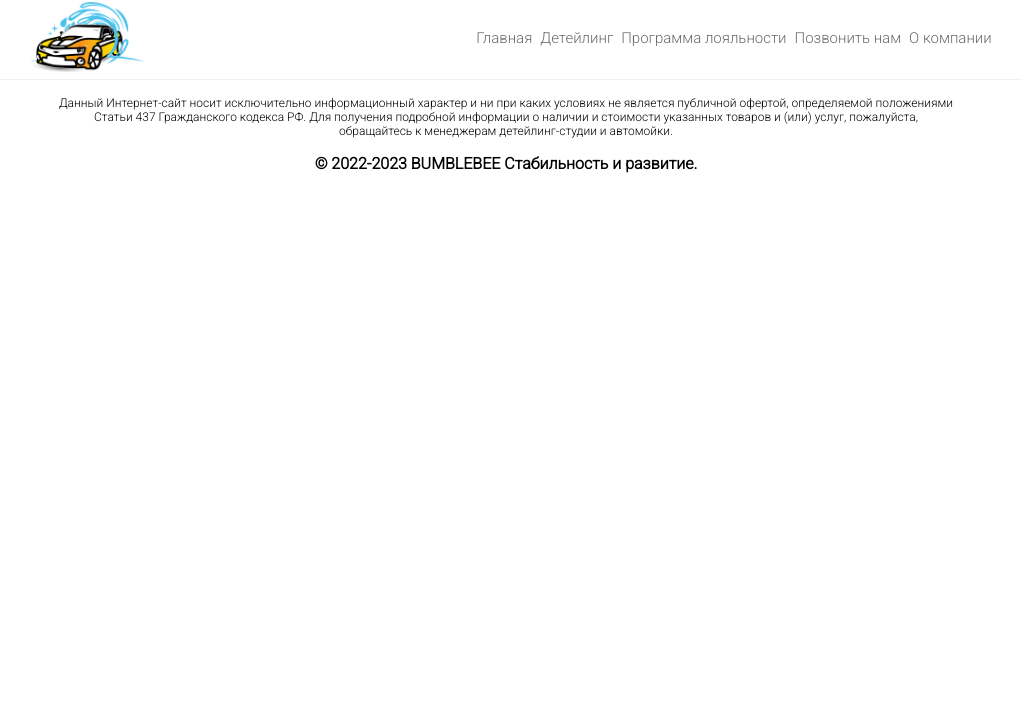
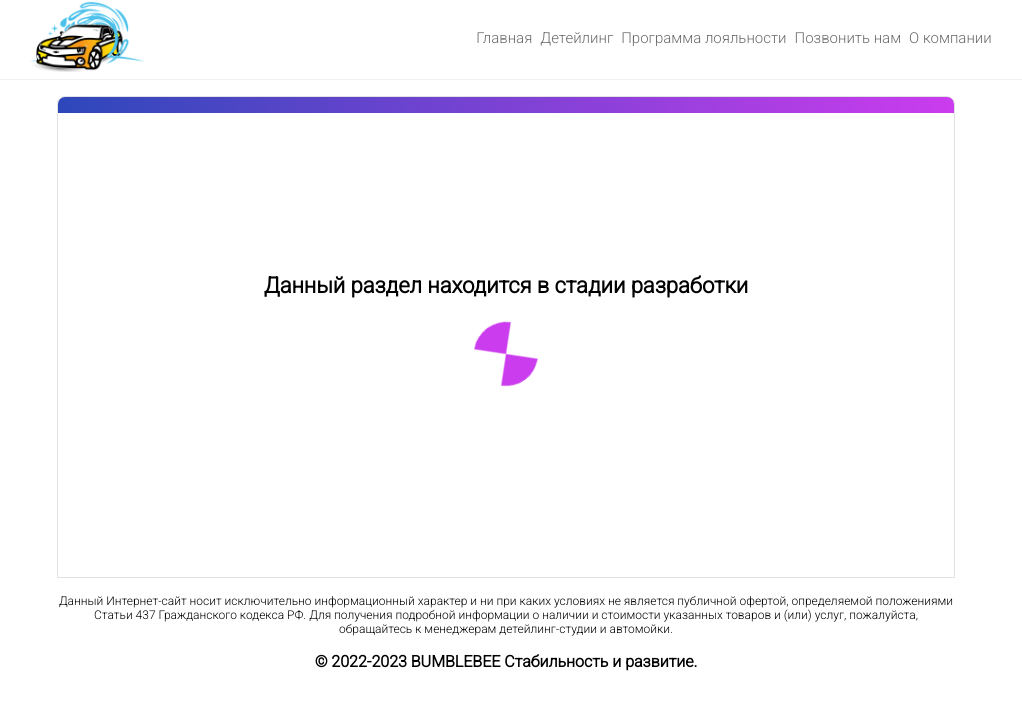
Before and after one commit to KirjenK/car-wash, a React (Create React App) app: page /detailing in a window 1280 px wide. Shown: the top 708 px of the page, without its empty margins (134-1156 px from the left). Built offline with nearby package versions, Linux system fonts and the light colour scheme.

Commit message:
detailing onWork status for user

```diff
--- a/src/App.tsx
+++ b/src/App.tsx
@@ -5,6 +5,7 @@ import MainPage from './components/MainPage/MainPage';
 import LoyalityPage from './components/LoyalityPage/LoyalityPage';
 import Footer from './components/Footer/Footer';
 import AboutCompanyPage from './components/AboutCompanyPage/AboutCompanyPage';
+import Detailing from './components/Detailing/Detailing';
 
 function App():JSX.Element {
   return (
@@ -14,6 +15,7 @@ function App():JSX.Element {
         <Route path="/" element={<MainPage />} />
         <Route path="/loyality" element={<LoyalityPage />} />
         <Route path="/about" element={<AboutCompanyPage />} />
+        <Route path="/detailing" element={<Detailing />} />
       </Routes>
       <Footer />
 
--- a/src/components/AboutCompanyPage/about.module.css
+++ b/src/components/AboutCompanyPage/about.module.css
@@ -90,7 +90,6 @@
     height: 11rem;
   }
   .leftWrapper  {
-    align-items: center;
     padding-top: 0rem;
     align-items: flex-start;
   }
--- /dev/null
+++ b/src/components/Detailing/Detailing.tsx
@@ -0,0 +1,15 @@
+import styles from './detailing.module.css';
+
+export default function Detailing():JSX.Element {
+  return (
+    <div className={styles.wrapper}>
+      <div className={styles.borderTop} />
+      <div className={styles.mainBlock}>
+         Данный раздел находится в стадии разработки
+      </div>
+      <div className={styles.spinnerWrapper}>
+        <div className={styles.spinner} />
+      </div>
+    </div>
+  );
+}
--- /dev/null
+++ b/src/components/Detailing/detailing.module.css
@@ -0,0 +1,77 @@
+.wrapper {
+  width: 56rem;
+  height: 30rem;
+  margin: auto;
+  margin-top: 1rem;
+  border: 1.2px solid #E2E2E2;
+  border-top-left-radius: 8px;
+  border-top-right-radius: 8px;
+}
+
+.wrapper:hover {
+  -webkit-box-shadow: 2px 3px 27px 3px rgba(122, 122, 122, 0.18);
+  -moz-box-shadow: 2px 3px 27px 3px rgba(122, 122, 122, 0.18);
+  box-shadow: 2px 3px 27px 3px rgba(122, 122, 122, 0.18);
+}
+
+.mainBlock {
+  margin-top: 10rem;
+  font-size: 22px;
+  font-weight: 900;
+  text-align: center;
+  margin-left: 1rem;
+  margin-right: 1rem;
+}
+
+.borderTop {
+  height: 1rem;
+  border-top-left-radius: 7px;
+  border-top-right-radius: 7px;
+  background: linear-gradient(86deg, rgba(45,72,186,1) 0%, rgba(203,60,238,1) 100%);
+  border-image-slice: 1;
+}
+
+.spinnerWrapper {
+  display: flex;
+  justify-content: center;
+  margin-top: 1rem;
+}
+
+.spinner {
+  display: inline-block;
+  position: relative;
+  width: 80px;
+  height: 80px;
+}
+
+.spinner:after {
+  content: " ";
+  display: block;
+  border-radius: 50%;
+  width: 0;
+  height: 0;
+  margin: 8px;
+  box-sizing: border-box;
+  border: 32px solid rgb(203,60,238,1);
+  border-color: rgb(203,60,238,1) transparent rgb(203,60,238,1) transparent;
+  animation: spinner 1.2s infinite;
+}
+@keyframes spinner {
+  0% {
+    transform: rotate(0);
+    animation-timing-function: cubic-bezier(0.55, 0.055, 0.675, 0.19);
+  }
+  50% {
+    transform: rotate(900deg);
+    animation-timing-function: cubic-bezier(0.215, 0.61, 0.355, 1);
+  }
+  100% {
+    transform: rotate(1800deg);
+  }
+}
+
+@media (max-width: 930px) {
+  .wrapper {
+    width: 90vw;
+  }
+}
--- a/src/components/LoyalityPage/CardBlock/cardBlock.module.css
+++ b/src/components/LoyalityPage/CardBlock/cardBlock.module.css
@@ -5,8 +5,6 @@
   margin-right: 2rem;
   padding-bottom: 1.5rem;
 }
-
-
 
 .topSection h2 {
   margin-bottom: 0.5rem;
```
